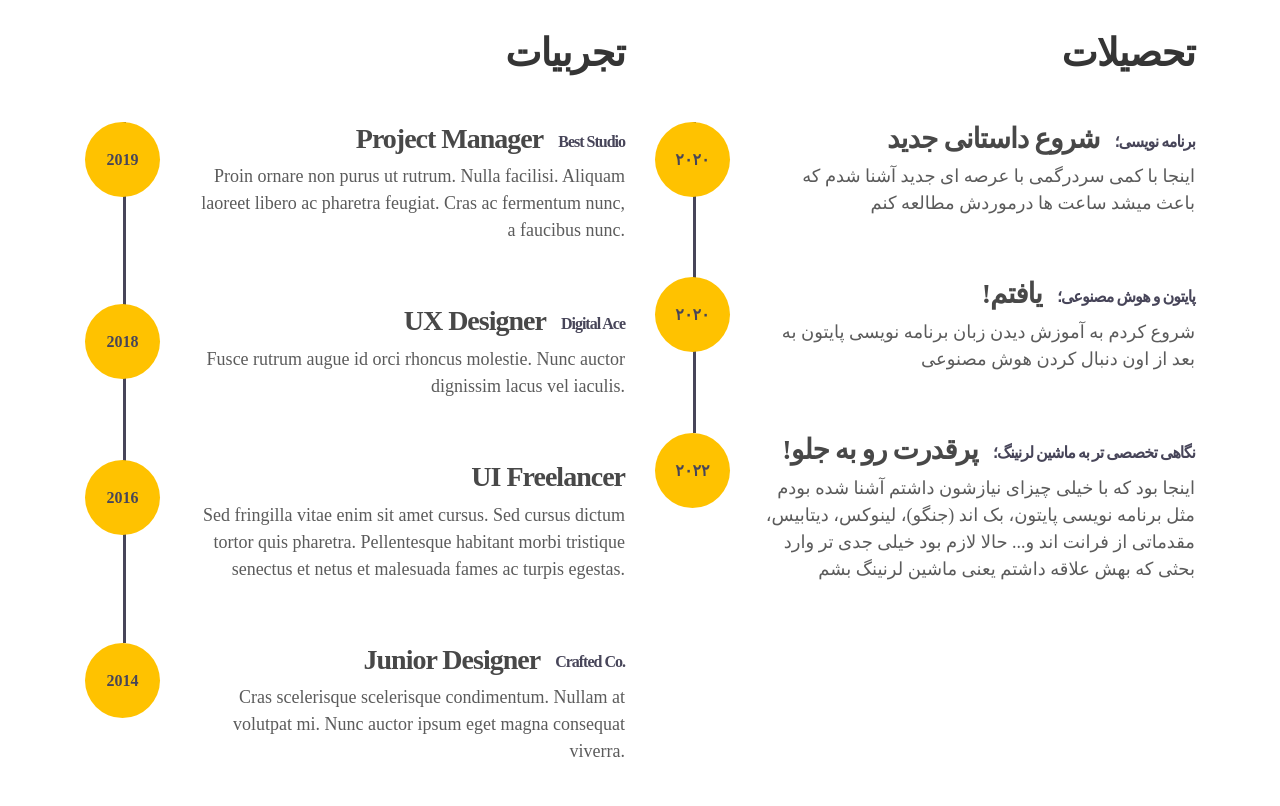
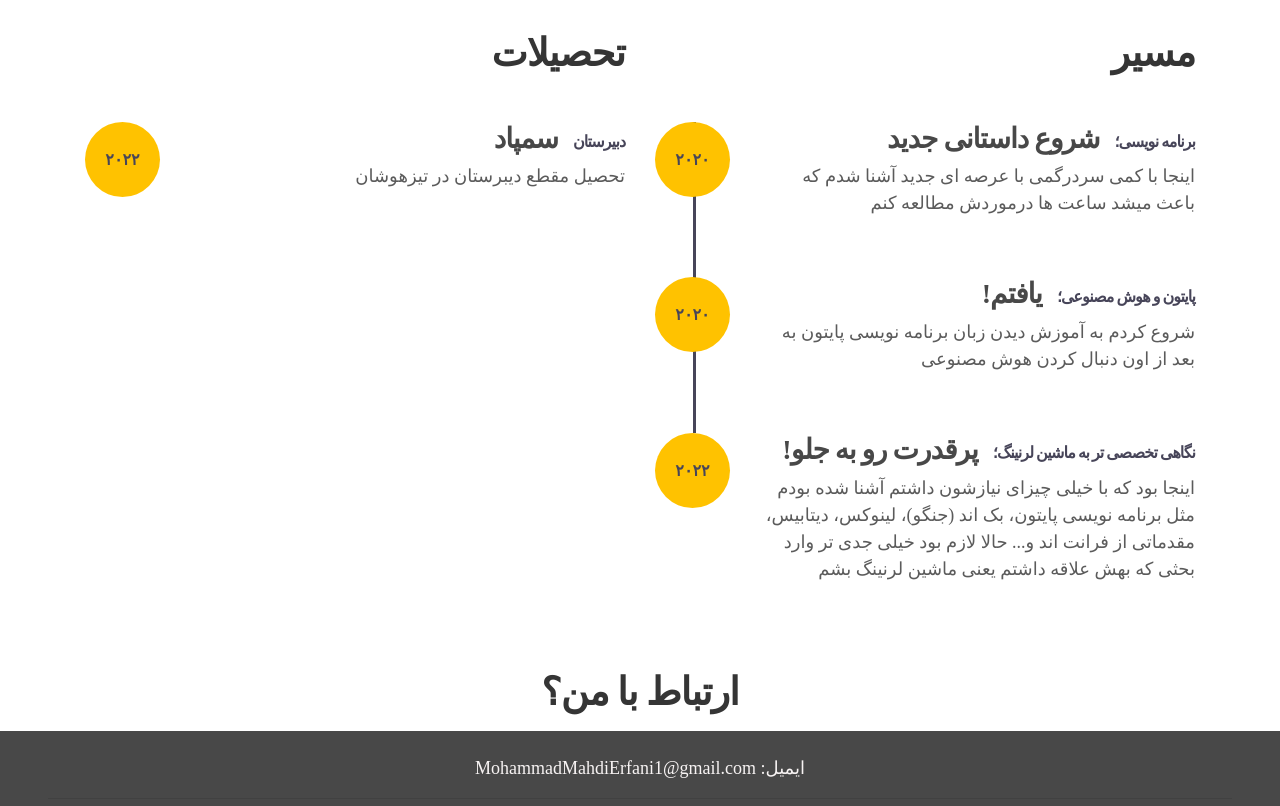
Before and after one commit to MMErfani/Erfani, a plain HTML site: page index.html in a window 1280 px wide. Shown: the part 1560-2366 px from the top of the page. Drawn offline with Linux system fonts and the light colour scheme; a small style sheet from the web is missing.

Commit message:
Update index.html

```diff
--- a/index.html
+++ b/index.html
@@ -149,54 +149,24 @@
             <div class="row">
 
                 <div class="col-lg-6 col-12">
-                  <h2 class="mb-4">تجربیات</h2>
+                  <h2 class="mb-4">تحصیلات</h2>
 
                     <div class="timeline">
                         <div class="timeline-wrapper">
                              <div class="timeline-yr">
-                                  <span>2019</span>
+                                  <span>۲۰۲۲</span>
                              </div>
                              <div class="timeline-info">
-                                  <h3><span>Project Manager</span><small>Best Studio</small></h3>
-                                  <p>Proin ornare non purus ut rutrum. Nulla facilisi. Aliquam laoreet libero ac pharetra feugiat. Cras ac fermentum nunc, a faucibus nunc.</p>
+                                  <h3><span>سمپاد</span><small>دبیرستان</small></h3>
+                                  <p>تحصیل مقطع دیبرستان در تیزهوشان</p>
                              </div>
-                        </div>
-
-                        <div class="timeline-wrapper">
-                            <div class="timeline-yr">
-                                <span>2018</span>
-                            </div>
-                            <div class="timeline-info">
-                                <h3><span>UX Designer</span><small>Digital Ace</small></h3>
-                                <p>Fusce rutrum augue id orci rhoncus molestie. Nunc auctor dignissim lacus vel iaculis.</p>
-                            </div>
-                        </div>
-
-                        <div class="timeline-wrapper">
-                            <div class="timeline-yr">
-                                <span>2016</span>
-                            </div>
-                            <div class="timeline-info">
-                                <h3><span>UI Freelancer</h3>
-                                <p>Sed fringilla vitae enim sit amet cursus. Sed cursus dictum tortor quis pharetra. Pellentesque habitant morbi tristique senectus et netus et malesuada fames ac turpis egestas.</p>
-                            </div>
-                        </div>
-
-                        <div class="timeline-wrapper">
-                            <div class="timeline-yr">
-                                <span>2014</span>
-                            </div>
-                            <div class="timeline-info">
-                                <h3><span>Junior Designer<small>Crafted Co.</small></h3>
-                                <p>Cras scelerisque scelerisque condimentum. Nullam at volutpat mi. Nunc auctor ipsum eget magna consequat viverra.</p>
-                            </div>
                         </div>
 
                     </div>
                 </div>
 
                 <div class="col-lg-6 col-12">
-                  <h2 class="mb-4 mobile-mt-2">تحصیلات</h2>
+                  <h2 class="mb-4 mobile-mt-2">مسیر</h2>
 
                     <div class="timeline">
                         <div class="timeline-wrapper">
```
